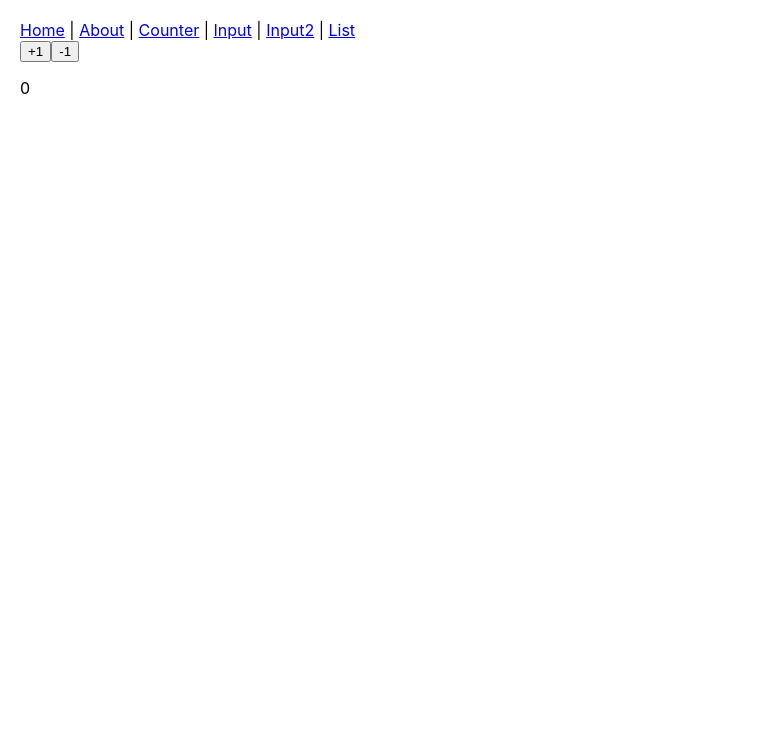
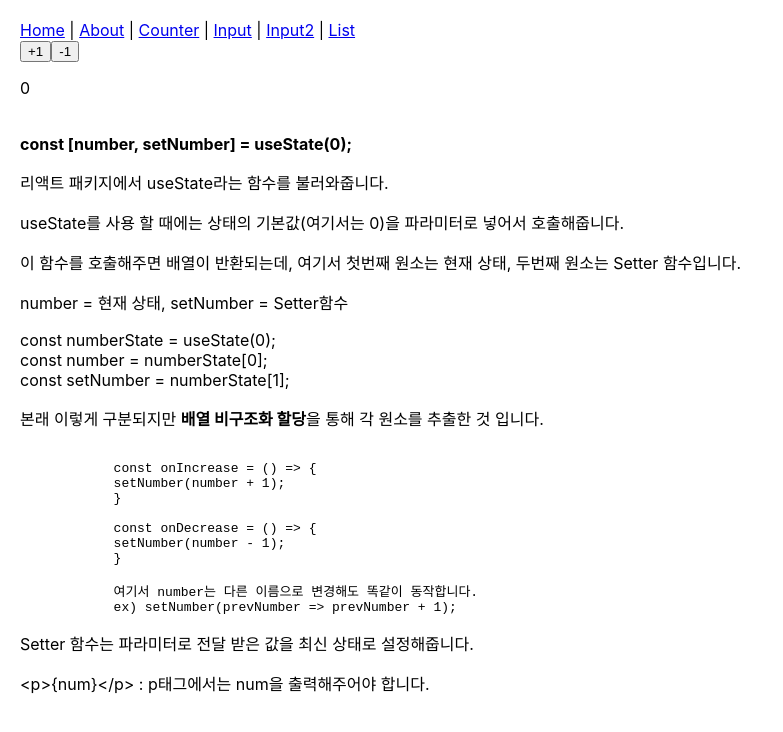
Before and after one commit to ohsine/Front-End-Portfolio, a React (Create React App) app in the folder portfolio/: page /counter in a window 1280 px wide. Shown: the top 732 px of the page, without its empty margins (0-783 px from the left). Built offline with nearby package versions, Linux system fonts and the light colour scheme.

Commit message:
1116_복습
1일차에 따라 만들었던 웹 페이지에 사용된 함수와 그에 대한 문법들을 복습

```diff
--- a/portfolio/src/App.js
+++ b/portfolio/src/App.js
@@ -12,7 +12,9 @@ function App() {
   return (
     <div className="App">
       <nav>
-        <Link to="/">Home</Link> | <Link to="/about">About</Link> | <Link to="/counter">Counter</Link> |{" "}
+        <Link to="/">Home</Link> |{" "}
+        <Link to="/about">About</Link> |{" "}
+        <Link to="/counter">Counter</Link> |{" "}
         <Link to="/input">Input</Link> |{" "}
         <Link to="/input2">Input2</Link> |{" "}
         <Link to="/list">List</Link>
--- a/portfolio/src/pages/About.js
+++ b/portfolio/src/pages/About.js
@@ -2,7 +2,15 @@ import React from "react";
 
 const About = () =>
 {
-    return <h1>About 화면 입니다.</h1>
+    return (
+        <div>
+            <h1>About 화면 입니다.</h1>
+            <p>1일차에는 무작정 따라하기로 웹페이지를 만들어보고</p>
+            <p>웹페이지를 이루는 기본적인 기능들을 살펴봤습니다.</p>
+            <br />
+            <p>2일차에는 만들었던 웹페이지에 적용된 기능들을 하나씩 살펴보고 이해했습니다.</p>
+        </div>
+    )
 }
 
 export default About;
--- a/portfolio/src/pages/Counter.js
+++ b/portfolio/src/pages/Counter.js
@@ -19,6 +19,32 @@ const Counter = () =>
             <button onClick={increase}>+1</button>
             <button onClick={decrease}>-1</button>
             <p>{num}</p>
+            <br />
+            <b>const [number, setNumber] = useState(0);</b>
+            <p>리액트 패키지에서 useState라는 함수를 불러와줍니다.</p>
+            <p>useState를 사용 할 때에는 상태의 기본값(여기서는 0)을 파라미터로 넣어서 호출해줍니다.</p>
+            <p>이 함수를 호출해주면 배열이 반환되는데, 여기서 첫번째 원소는 현재 상태, 두번째 원소는 Setter 함수입니다.</p>
+            <p>number = 현재 상태, setNumber = Setter함수</p>
+            <thread>
+                <tr>const numberState = useState(0);</tr>
+                <tr>const number = numberState[0];</tr>
+                <tr>const setNumber = numberState[1];</tr>
+            </thread>
+            <p>본래 이렇게 구분되지만 <b>배열 비구조화 할당</b>을 통해 각 원소를 추출한 것 입니다.</p>
+            <pre> {`
+            const onIncrease = () => {
+            setNumber(number + 1);
+            }
+
+            const onDecrease = () => {
+            setNumber(number - 1);
+            }
+
+            여기서 number는 다른 이름으로 변경해도 똑같이 동작합니다.
+            ex) setNumber(prevNumber => prevNumber + 1);`}
+            </pre>
+            <p>Setter 함수는 파라미터로 전달 받은 값을 최신 상태로 설정해줍니다.</p>
+            <p>{`<p>{num}</p>`} : p태그에서는 num을 출력해주어야 합니다.</p>
         </div>
     )
 }
--- a/portfolio/src/pages/Home.js
+++ b/portfolio/src/pages/Home.js
@@ -1,8 +1,25 @@
 import React from "react";
+
+//import img1 from "../images/123.jpg"
 
 const Home = () =>
 {
-    return <h1>Home 화면 입니다.</h1>
+    return (
+        <div>
+            <h1>Home 화면 입니다.</h1>
+            <p>Index.html에서 `id = root`인 파일을 실행한다.</p>
+            <p>-&gt; index.js에서 root를 지정해준다. App을 실행</p>
+            <p>-&gt; App.js에서 Home.js를 임포트해 내부 코드를 실행한다.</p>
+            <p>-&gt; Home.js 파일 안의 컴포넌트를 출력한다.</p>
+            <p>Index.html &gt; index.js &gt; App.js &gt; 라우팅</p>
+            <br />
+            {/* <image src={img1} /> */}
+            <b>{`<Link to="/">Home</Link> | <Link to="/about">About</Link>`}</b> <br />
+            <b>{`<Route path="/" element={<Home />}/> <Route path="/about" element={<About />}/>`}</b>
+            <p>링크의 to에 있는 값과 똑같은 path의 값을 갖고 있는 Route를 찾아서 element 속성에 할당되어있는 리액트 컴포넌트를 보여준다.</p>
+
+        </div>
+    )
 }
 
 export default Home;
--- a/portfolio/src/pages/Input.js
+++ b/portfolio/src/pages/Input.js
@@ -2,7 +2,7 @@ import React, {useState} from "react";
 
 const Input = () =>
 {
-    const [txtValue, setTextValue] = useState(0);
+    const [txtValue, setTextValue] = useState("");
 
     const onChange = (e) =>
     {
@@ -14,6 +14,22 @@ const Input = () =>
             <input type="text" value={txtValue} onChange={onChange} />
             <br />
             <p>{txtValue}</p>
+
+
+            <br />
+            <p>Counter.js와 마찬가지로 useState함수를 이용해서 동적으로 현재값을 변경해줍니다.</p>
+            <pre>
+            {`<input type="text" value={txtValue} onChange={onChange} />`}
+            </pre>
+            <pre>
+                {`
+                const onChange = (e) =>
+                {
+                setTextValue(e.target.value)
+                }
+                `}
+            </pre>
+            <p>이벤트가 발생한 부분의 현재 값을 가져와 출력합니다.</p>
         </div>
     )
 }
--- a/portfolio/src/pages/Input2.js
+++ b/portfolio/src/pages/Input2.js
@@ -42,6 +42,33 @@ const Input2 = () =>
             <p>이름: {name}</p>
             <p>이메일: {email}</p>
             <p>전화번호: {tel}</p>
+
+
+            <br />
+            <p>마찬가지로 useState 함수를 사용하지만 (...)으로 표현되는 전개연산자를 중점으로 봤다.</p>
+            <pre>
+            {`
+                const {name, email, tel} = inputs;
+
+                const onChange = (e) =>
+                {
+                    const value = e.target.value;
+                    const id = e.target.id;
+
+                    //inputs[id] = value;
+                    setInputs({
+                        ...inputs,
+                        // name: "",
+                        // emial: "",
+                        // tel: "",
+                        [id]: value,
+                    })
+                }
+            `}
+            </pre>
+            <p>{`<input type="text" id="name" value={name} onChange={onChange}/>`}</p>
+            <p>...input이 name, email, tel 3개의 원소를 대체합니다.</p>
+            <p>이벤트가 발생한 곳의 id와 같은 이름의 값을 value로 변경해줍니다.( [id]: value )</p>
         </div>
     )
 }
--- a/portfolio/src/pages/List.js
+++ b/portfolio/src/pages/List.js
@@ -20,6 +20,7 @@ const UserList = () =>
     ];
 
     return (
+        <div>
         <table>
             <thead>
                 <tr>
@@ -31,6 +32,10 @@ const UserList = () =>
                 {users.map(user => <User userData={user} />)}
             </tbody>
         </table>
+
+        <p>배열 데이터를 입력 받았을 때 테이블 형식으로 출력하는 방식 : List</p>
+        <p>map함수를 이용해서 반복 &gt; users의 요소들을 userData 프로퍼티로 넘겨주고 {`<tr>`}태그를 반환한다.</p>
+        </div>
     )
 }
 
```
Also changed, not shown: portfolio/src/images/123.jpg (added), portfolio/src/images/LinkToRoute.png (added).
